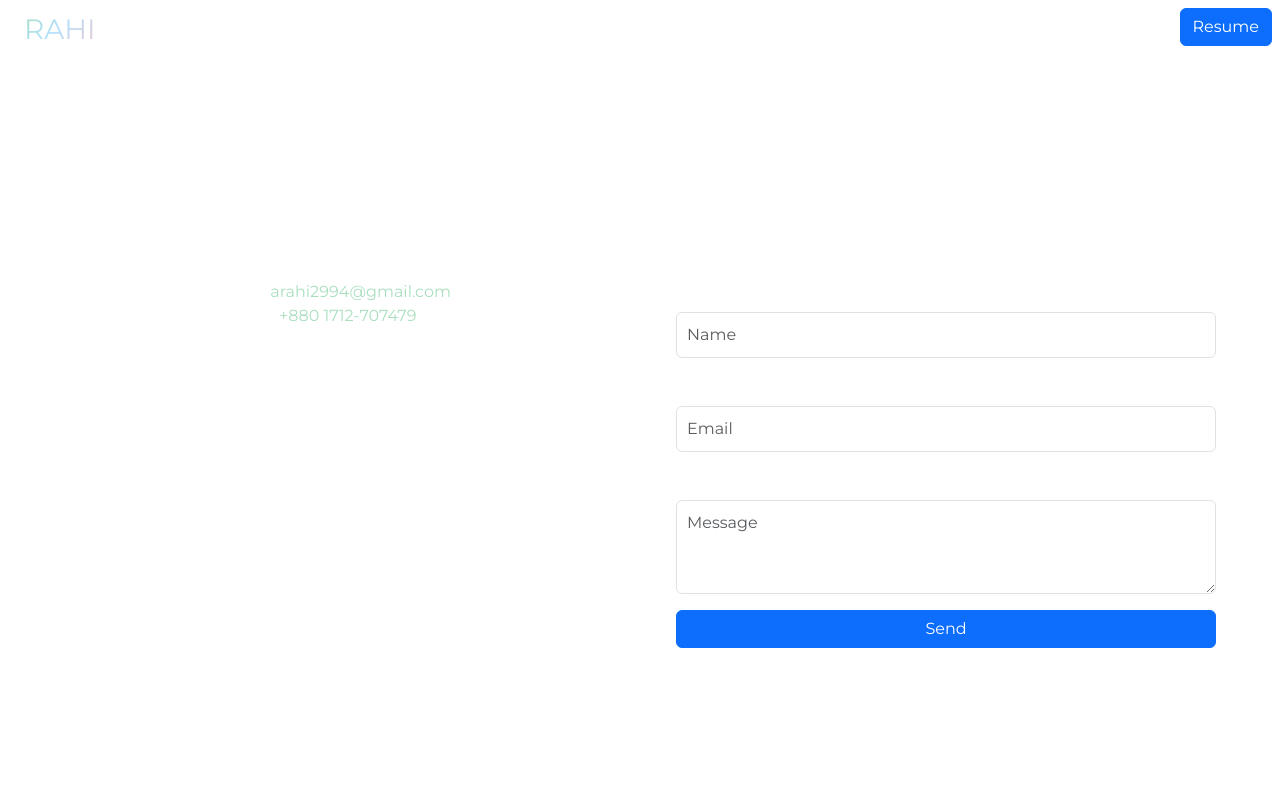
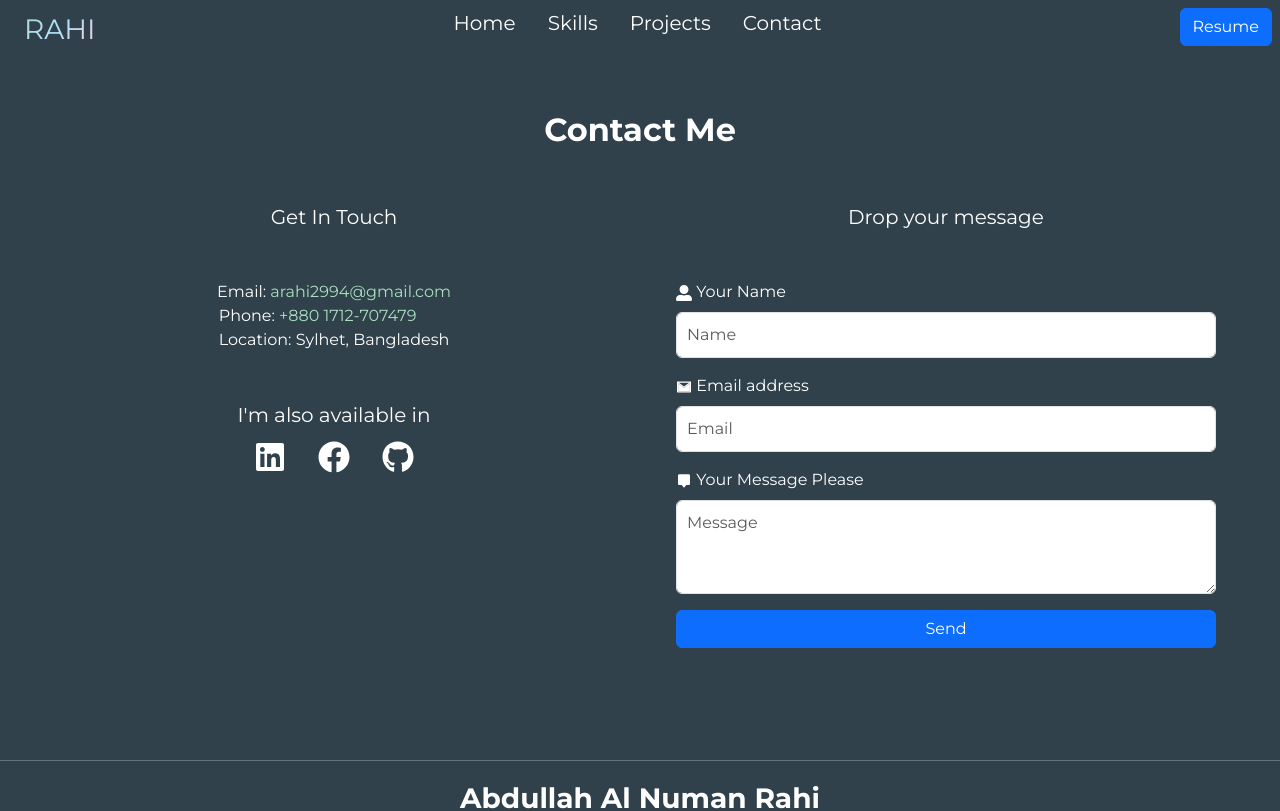
Before and after one commit to numanrahi/portfolio-rahi, a React (Vite) app: page /contact in a window 1280 px wide. Shown: the top 811 px of the page. Built offline with nearby package versions, Linux system fonts and the light colour scheme.

Commit message:
navbar routes design updated

```diff
--- a/src/components/NavbarRoutes/NavbarContact/NavbarContact.jsx
+++ b/src/components/NavbarRoutes/NavbarContact/NavbarContact.jsx
@@ -6,7 +6,7 @@ import ButtomNavbar from '../../ButtomNavbar/ButtomNavbar';
 
 const NavbarContact = () => {
     return (
-        <div>
+        <div style={{ backgroundColor: "#30414B" }}>
             <Navbar></Navbar>
             <ButtomNavbar></ButtomNavbar>
             <Contact></Contact>
--- a/src/components/NavbarRoutes/NavbarProjects/NavbarProjects.jsx
+++ b/src/components/NavbarRoutes/NavbarProjects/NavbarProjects.jsx
@@ -6,7 +6,7 @@ import ButtomNavbar from '../../ButtomNavbar/ButtomNavbar';
 
 const NavbarProjects = () => {
     return (
-        <div>
+        <div style={{ backgroundColor: "#30414B" }}>
             <Navbar></Navbar>
             <ButtomNavbar></ButtomNavbar>
             <TopProjects></TopProjects>
--- a/src/components/NavbarRoutes/NavbarSkills/NavbarSkills.jsx
+++ b/src/components/NavbarRoutes/NavbarSkills/NavbarSkills.jsx
@@ -6,7 +6,7 @@ import ButtomNavbar from '../../ButtomNavbar/ButtomNavbar';
 
 const NavbarSkills = () => {
     return (
-        <div>
+        <div style={{ backgroundColor: "#30414B" }}>
             <Navbar></Navbar>
             <ButtomNavbar></ButtomNavbar>
             <SkillsSection></SkillsSection>
```
